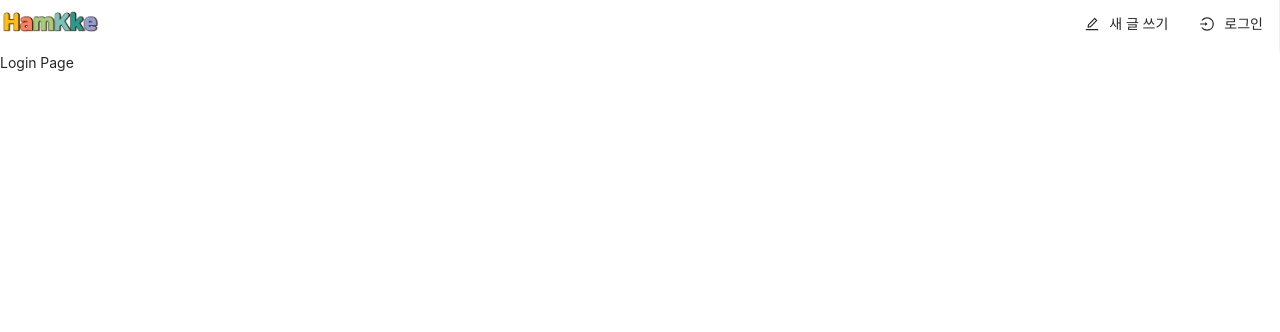
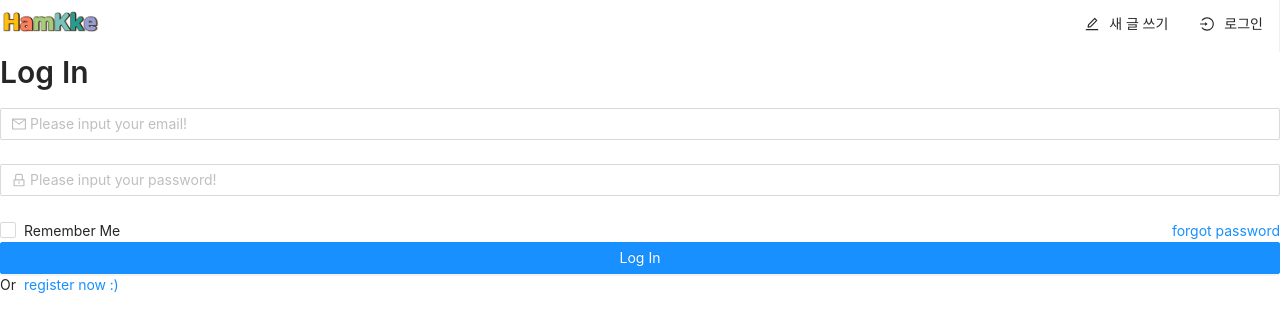
Before and after one commit to jiye-7/hamkke-study-platform-client, a React (Create React App) app: page /login in a window 1280 px wide. Shown: the top 332 px of the page. Built offline with nearby package versions, Linux system fonts and the light colour scheme.

Commit message:
[feat] Add LoginPage Layout

```diff
--- /dev/null
+++ b/src/Config.js
@@ -0,0 +1,2 @@
+// SERVER ROUTES
+export const USER_SERVER = '/api/users';
--- a/src/components/views/LoginPage/LoginPage.jsx
+++ b/src/components/views/LoginPage/LoginPage.jsx
@@ -1,7 +1,177 @@
-import React from 'react';
+import React, { useState } from 'react';
+import axios from 'axios';
+import { useDispatch } from 'react-redux';
+import { Formik } from 'formik';
+import * as Yup from 'yup';
+import { Form, Input, Button, Checkbox, Typography } from 'antd';
+import { MailOutlined, LockOutlined, UserOutlined } from '@ant-design/icons';
+import { USER_SERVER } from '../../../Config';
+import styled from 'styled-components';
 
-function LoginPage() {
-  return <div>Login Page</div>;
+const { Title } = Typography;
+
+const ErrorFormMessage = styled.p`
+  color: #ff000bf,
+  fontSize: 0.7rem,
+  border: 1px solid,
+  padding: 1rem,
+  borderRadius: 10px,
+`;
+
+const ForgotPassword = styled.a`
+  float: right;
+`;
+
+const RegisterNow = styled.a`
+  margin-left: 0.5rem;
+  color: #1890ff;
+`;
+
+function LoginPage(props) {
+  // const dispatch = useDispatch();
+  const rememberMeChecked = localStorage.getItem('rememberMe') ? true : false;
+
+  const [formErrorMessage, setFormErrorMessage] = useState('');
+  // const [rememberMe, setRememberMe] = rememberMeChecked;
+  const [rememberMe, setRememberMe] = useState(false);
+
+  const initialEmail = localStorage.getItem('rememberMe')
+    ? localStorage.getItem('rememberMe')
+    : '';
+
+  const handleRememberMe = () => {
+    console.log('rememberMe click!');
+    setRememberMe(!rememberMe);
+  };
+
+  return (
+    <Formik
+      initialValues={{
+        email: initialEmail,
+        password: '',
+      }}
+      validationSchema={Yup.object().shape({
+        email: Yup.string()
+          .email('Email is invalid')
+          .required('Email is required'),
+        password: Yup.string()
+          .min(5, 'Password must be at least 5 characters')
+          .required('Password is required'),
+      })}
+      onSubmit={(values, { setSubmitting }) => {
+        setTimeout(() => {
+          let dataToSubmit = {
+            email: values.email,
+            password: values.password,
+          };
+
+          const result = axios
+            .post(`localhost:3000/${USER_SERVER}/login`, dataToSubmit)
+            .then((response) => {
+              console.log(response);
+              return response.data;
+            });
+
+          // login 결과에 따른 처리 필요
+        }, 500);
+      }}
+    >
+      {(props) => {
+        const {
+          values,
+          touched,
+          errors,
+          isSubmitting,
+          handleChange,
+          handleBlur,
+          handleSubmit,
+        } = props;
+        return (
+          <div className='app'>
+            <Title level={2}>Log In</Title>
+            <form>
+              <Form.Item name='email' rules={[{ required: true }]}>
+                <Input
+                  type='email'
+                  id='email'
+                  value={values.email}
+                  prefix={
+                    <MailOutlined style={{ color: 'rgba(0, 0, 0, .25' }} />
+                  }
+                  placeholder='Please input your email!'
+                  onChange={handleChange}
+                  onBlur={handleBlur}
+                  className={
+                    errors.email && touched.email
+                      ? 'text-input error'
+                      : 'text-input'
+                  }
+                  autoComplete='on'
+                />
+                {errors.email && touched.email && (
+                  <div className='input-feedback'>{errors.email}</div>
+                )}
+              </Form.Item>
+              <Form.Item name='password' rules={[{ required: true }]}>
+                <Input
+                  type='password'
+                  id='password'
+                  value={values.password}
+                  prefix={
+                    <LockOutlined style={{ color: 'rgba(0, 0, 0, .25' }} />
+                  }
+                  placeholder='Please input your password!'
+                  onChange={handleChange}
+                  onBlur={handleBlur}
+                  className={
+                    errors.password &&
+                    touched.password && (
+                      <div className='input-feedback'>{errors.password}</div>
+                    )
+                  }
+                  autoComplete='on'
+                />
+              </Form.Item>
+              {formErrorMessage && (
+                <label>
+                  <ErrorFormMessage placeholder={formErrorMessage} />
+                </label>
+              )}
+              <Form.Item>
+                <Checkbox
+                  id='rememberMe'
+                  onChange={handleRememberMe}
+                  checked={rememberMe}
+                >
+                  Remember Me
+                </Checkbox>
+                <ForgotPassword
+                  className='login-form-forgot'
+                  href='/reset_user'
+                >
+                  forgot password
+                </ForgotPassword>
+                <div>
+                  <Button
+                    type='primary'
+                    htmlType='submit'
+                    disabled={isSubmitting}
+                    onSubmit={handleSubmit}
+                    className='login-form-button'
+                    style={{ minWidth: '100%' }}
+                  >
+                    Log In
+                  </Button>
+                </div>
+                Or
+                <RegisterNow href='/register'>register now :)</RegisterNow>
+              </Form.Item>
+            </form>
+          </div>
+        );
+      }}
+    </Formik>
+  );
 }
 
 export default LoginPage;
```
